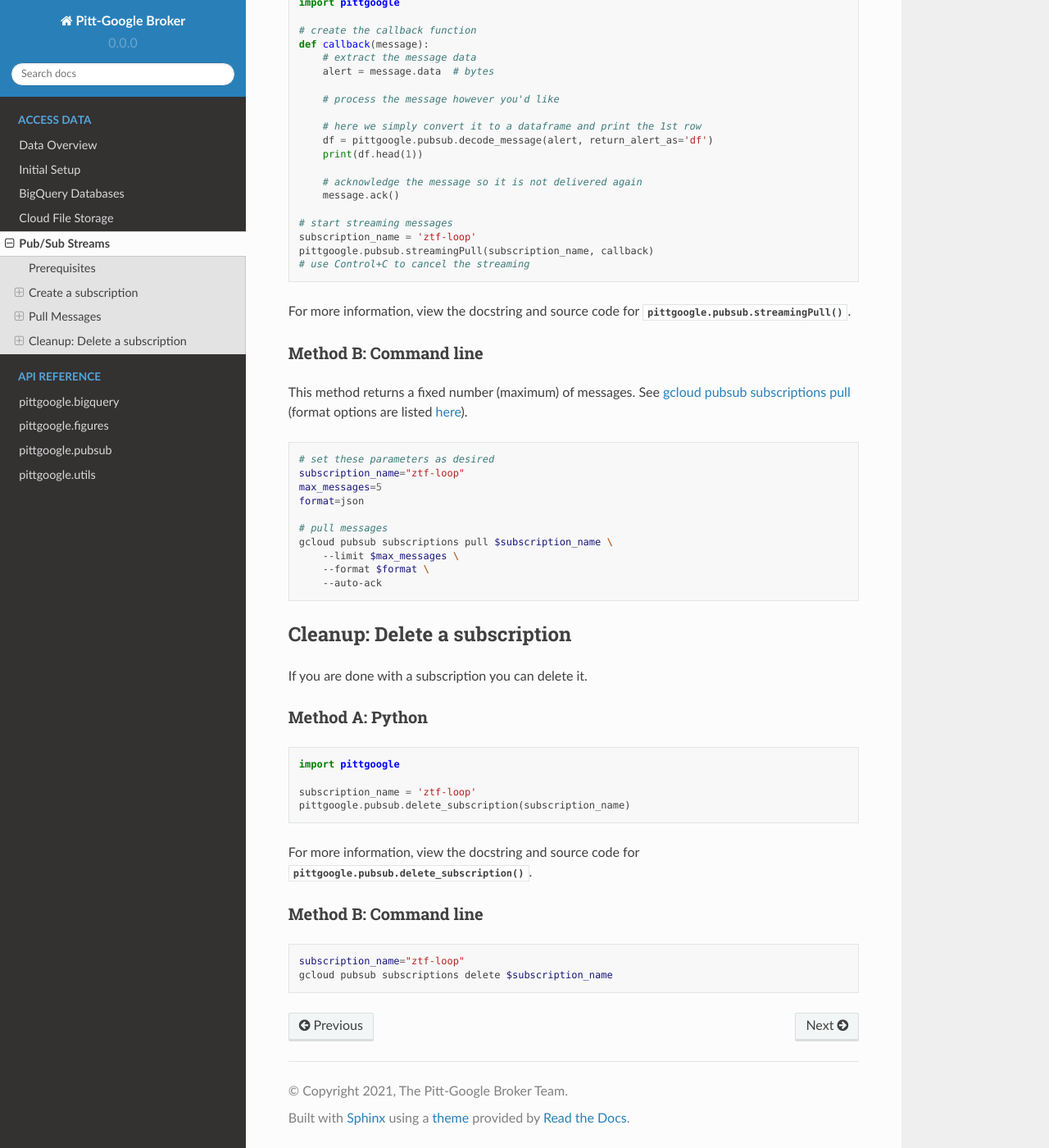
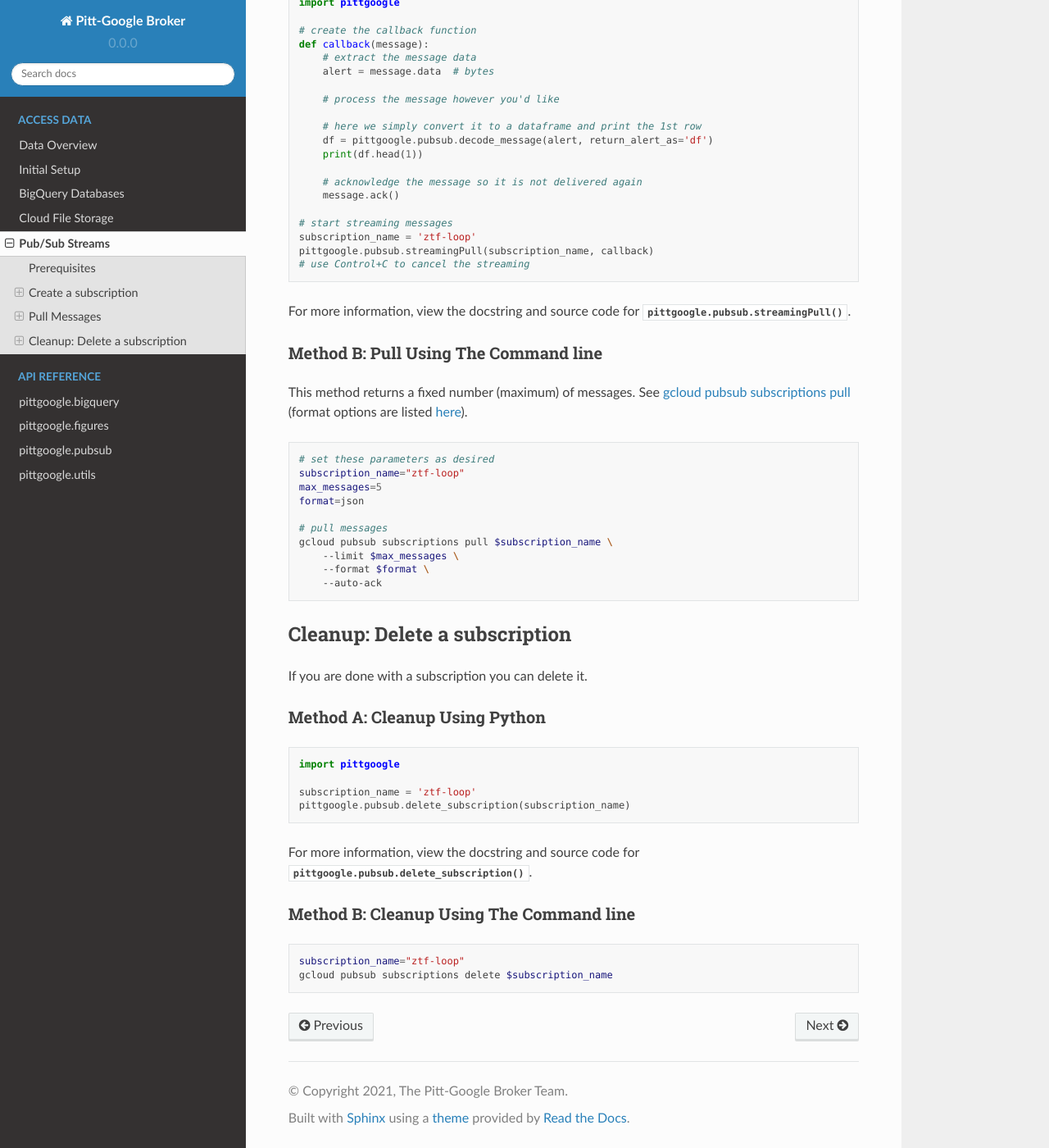
Before and after one commit to mwvgroup/pittgoogle-client, a Sphinx documentation site: the page built from docs/source/access-data/pubsub.rst, in a window 1280 px wide and 1400 px high, scrolled down 2858 px. Shown: the whole window at 82% size. Built offline with Sphinx 7.4.7 and the Read the Docs theme 2.0.0, drawn with Linux system fonts in a browser that asks for light colours; some of the changed text lies outside the part shown.

```diff
--- a/docs/source/access-data/pubsub.rst
+++ b/docs/source/access-data/pubsub.rst
@@ -115,8 +115,8 @@ Pull Messages
 
 The code below pulls and acknowledges messages from a subscription.
 
-Method A: Python
-~~~~~~~~~~~~~~~~
+Method A: Pull Using Python
+~~~~~~~~~~~~~~~~~~~~~~~~~~~
 
 In Python you have the option to either
 (1) pull a fixed number of messages and then process them, or
@@ -183,8 +183,8 @@ The message object is described `here
 For more information, view the docstring and source code for
 :meth:`pittgoogle.pubsub.streamingPull`.
 
-Method B: Command line
-~~~~~~~~~~~~~~~~~~~~~~
+Method B: Pull Using The Command line
+~~~~~~~~~~~~~~~~~~~~~~~~~~~~~~~~~~~~~
 
 This method returns a fixed number (maximum) of messages.
 See `gcloud pubsub subscriptions pull
@@ -212,8 +212,8 @@ Cleanup: Delete a subscription
 
 If you are done with a subscription you can delete it.
 
-Method A: Python
-~~~~~~~~~~~~~~~~
+Method A: Cleanup Using Python
+~~~~~~~~~~~~~~~~~~~~~~~~~~~~~~
 
 .. code:: python
 
@@ -225,8 +225,8 @@ Method A: Python
 For more information, view the docstring and source code for
 :meth:`pittgoogle.pubsub.delete_subscription`.
 
-Method B: Command line
-~~~~~~~~~~~~~~~~~~~~~~
+Method B: Cleanup Using The Command line
+~~~~~~~~~~~~~~~~~~~~~~~~~~~~~~~~~~~~~~~~
 
 .. code:: bash
 
```
Also changed, not shown: 1 other file.
